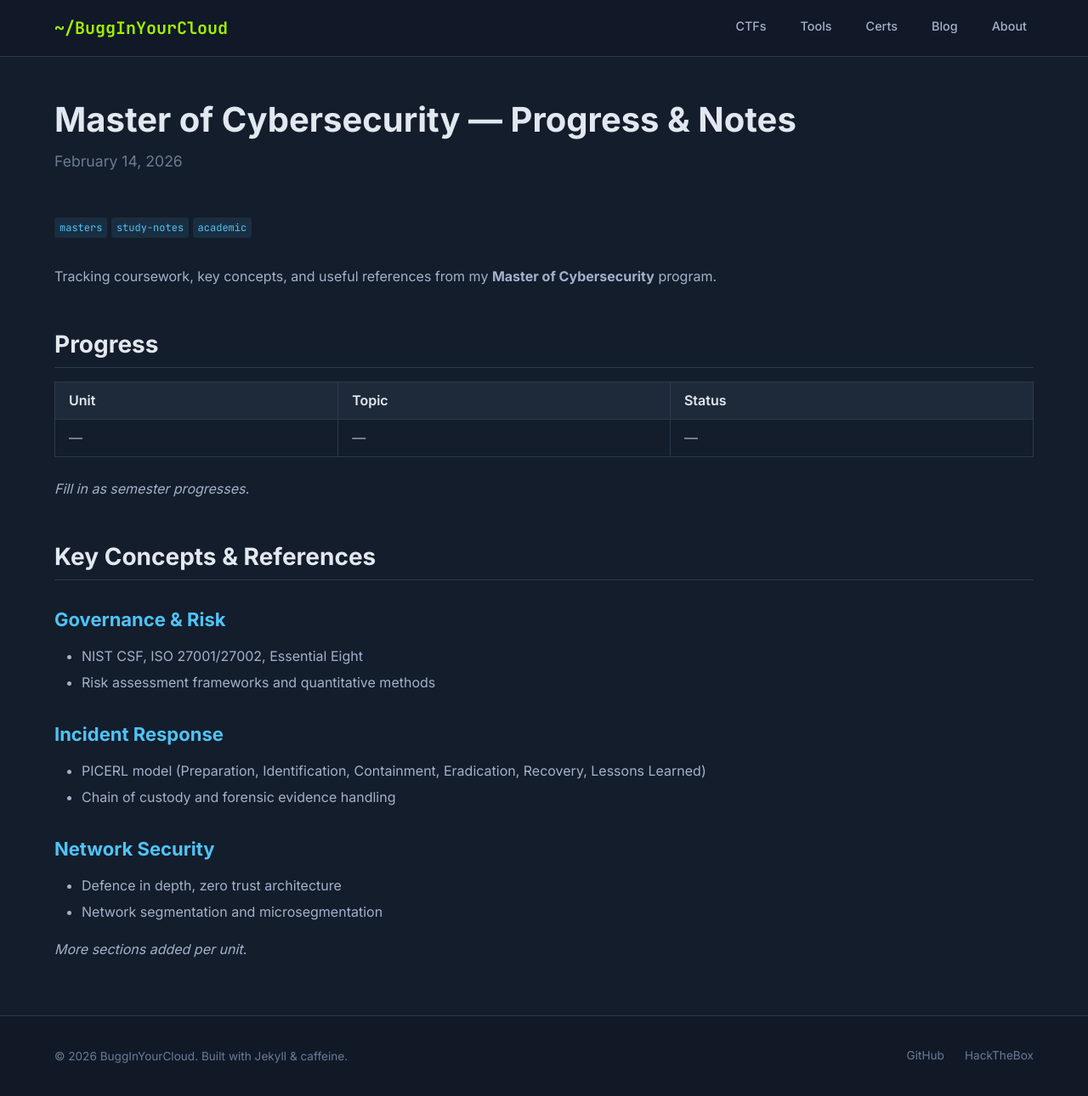
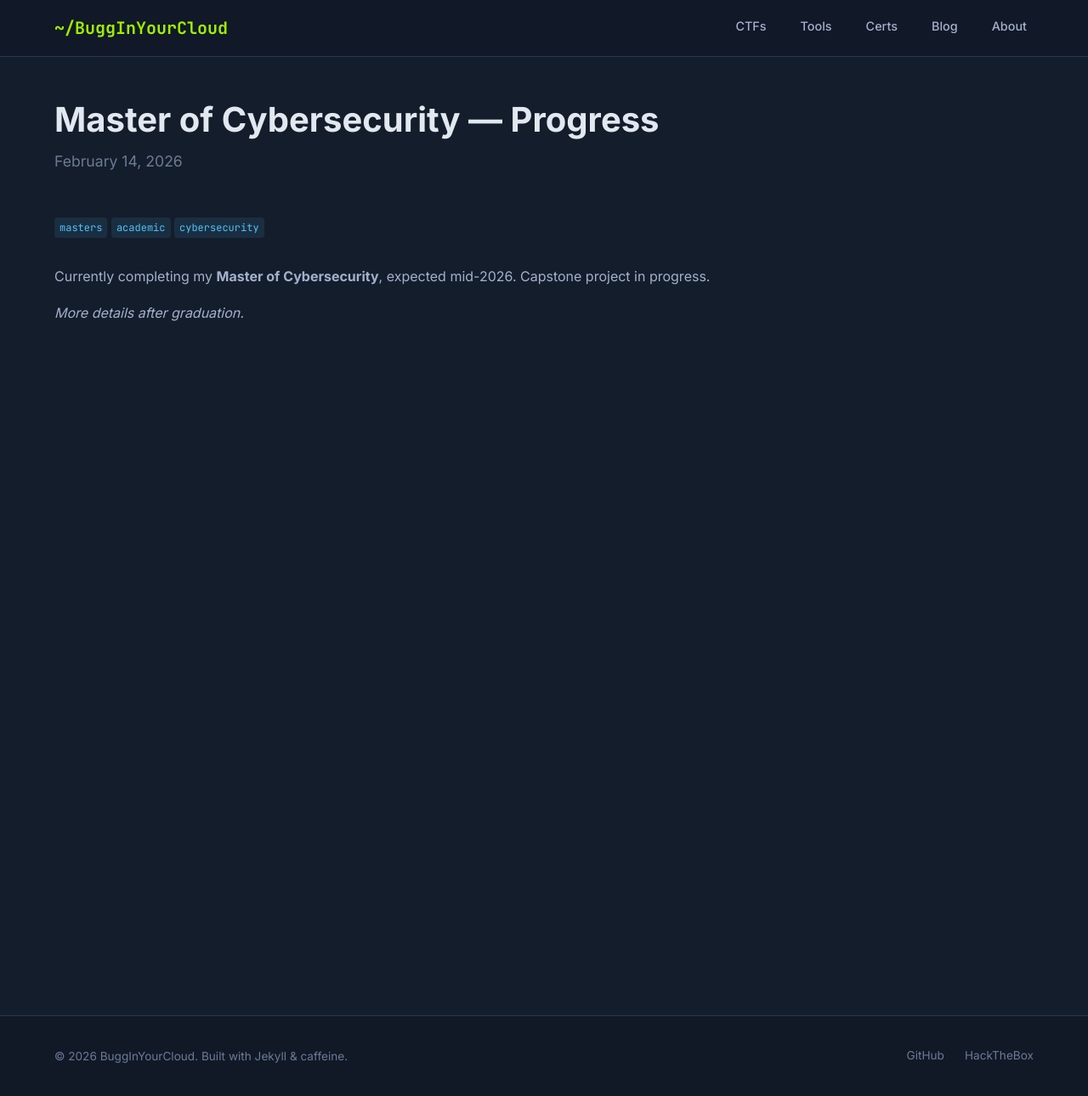
Before and after one commit to BuggInYourCloud/BuggInYourCloud.github.io, a Jekyll site: the page built from _posts/2026-02-14-masters-cybersecurity.md, in a window 1280 px wide and 1291 px high. Shown: the whole window at 85% size. Built offline with Jekyll 4.4.1, drawn with Linux system fonts in a browser that asks for light colours.

Commit message:
Strip Masters post to progress tracker only

```diff
--- a/_posts/2026-02-14-masters-cybersecurity.md
+++ b/_posts/2026-02-14-masters-cybersecurity.md
@@ -1,31 +1,9 @@
 ---
-title: "Master of Cybersecurity — Progress & Notes"
+title: "Master of Cybersecurity — Progress"
 date: 2026-02-14
-tags: [masters, study-notes, academic]
+tags: [masters, academic, cybersecurity]
 ---
 
-Tracking coursework, key concepts, and useful references from my **Master of Cybersecurity** program.
+Currently completing my **Master of Cybersecurity**, expected mid-2026. Capstone project in progress.
 
-## Progress
-
-| Unit | Topic | Status |
-|------|-------|--------|
-| — | — | — |
-
-*Fill in as semester progresses.*
-
-## Key Concepts & References
-
-### Governance & Risk
-- NIST CSF, ISO 27001/27002, Essential Eight
-- Risk assessment frameworks and quantitative methods
-
-### Incident Response
-- PICERL model (Preparation, Identification, Containment, Eradication, Recovery, Lessons Learned)
-- Chain of custody and forensic evidence handling
-
-### Network Security
-- Defence in depth, zero trust architecture
-- Network segmentation and microsegmentation
-
-*More sections added per unit.*
+*More details after graduation.*
```
